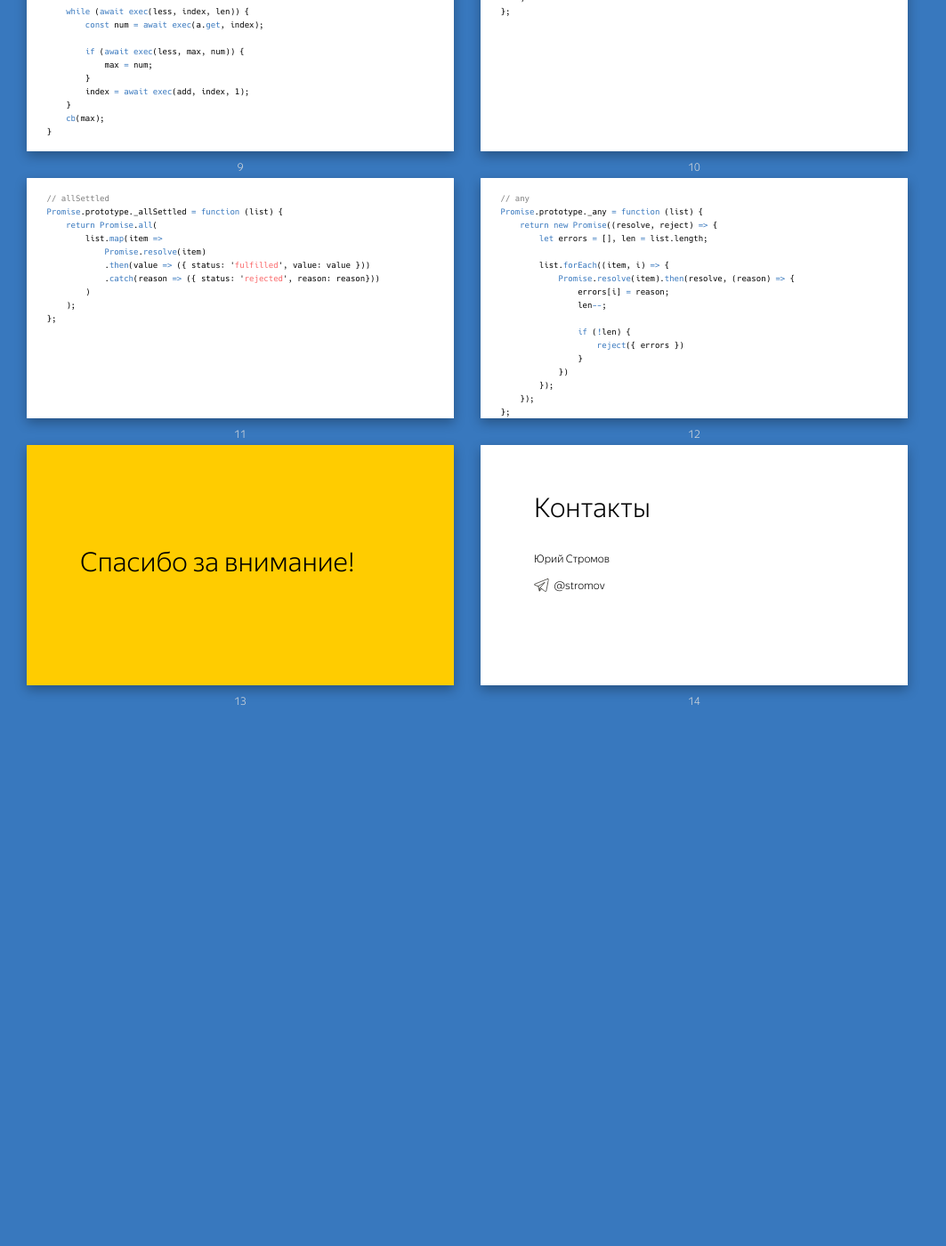
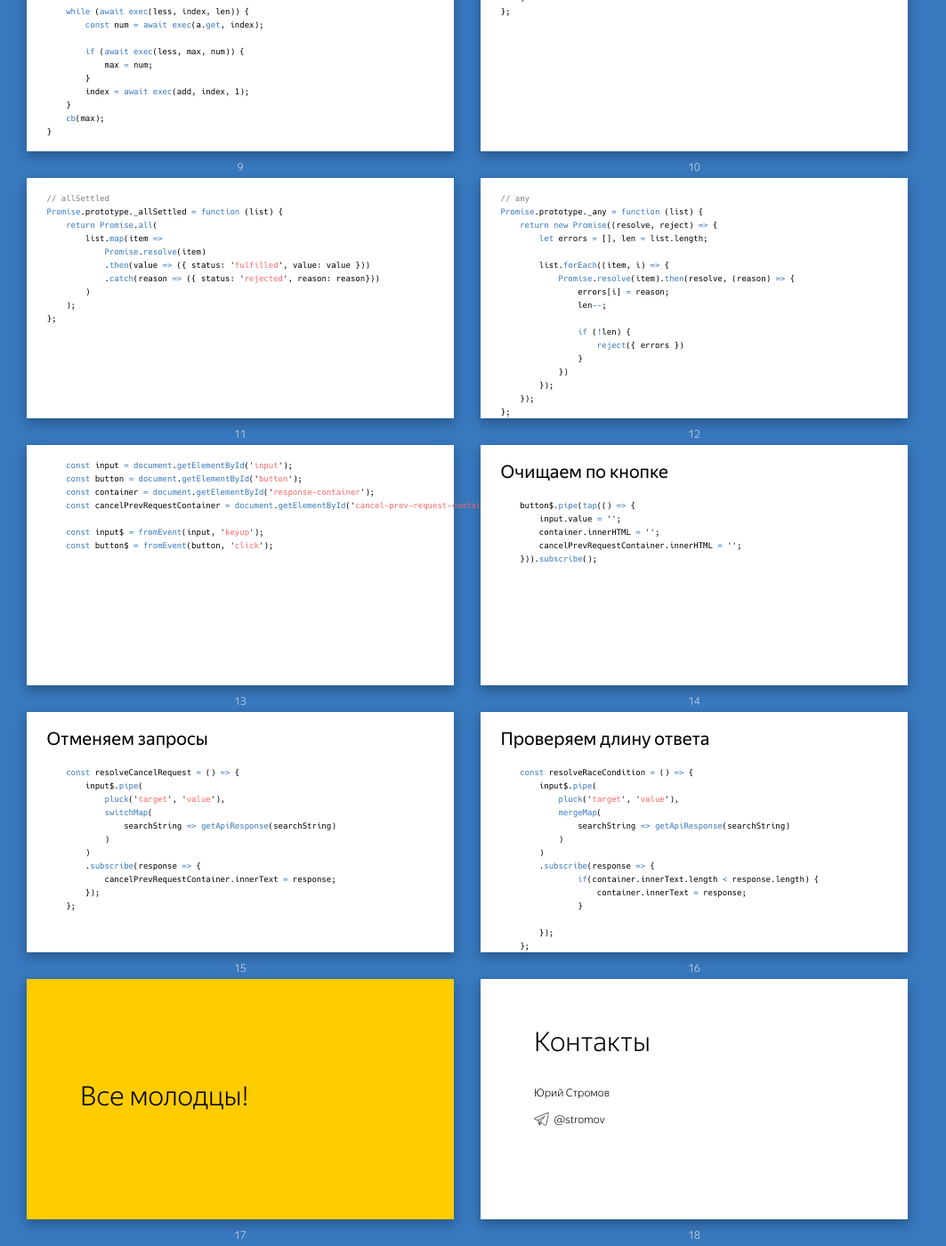
Before and after one commit to stromov/shri-async, a Jekyll site: the page built from index.md, in a window 1280 px wide and 1400 px high, scrolled down 1404 px. Shown: the whole window at 89% size, without its empty margins (0-1063 px from the left). Built offline with Jekyll 4.4.1, drawn with Linux system fonts in a browser that asks for light colours; our own code applies the rules of GitHub Pages for plain Markdown files; before the commit the page ends 2204 px from its top, so only the background shows below that.

Commit message:
upd presentation

````diff
--- a/index.md
+++ b/index.md
@@ -88,7 +88,7 @@ function exec(fn, ...args) {
 const result = await exec(add, 5, 3)
 ```
 
-## поиск максимального элемента
+## Поиск максимального элемента
 {:.fullscreen}
 
 ```js
@@ -162,7 +162,66 @@ Promise.prototype._any = function (list) {
 };
 ```
 
-## Спасибо за внимание!
+## Элементы и потоки
+{:.fullscreen}
+
+```js
+    const input = document.getElementById('input');
+    const button = document.getElementById('button');
+    const container = document.getElementById('response-container');
+    const cancelPrevRequestContainer = document.getElementById('cancel-prev-request-container');
+
+    const input$ = fromEvent(input, 'keyup');
+    const button$ = fromEvent(button, 'click');
+```
+
+## Очищаем по кнопке
+
+```js
+    button$.pipe(tap(() => {
+        input.value = '';
+        container.innerHTML = '';
+        cancelPrevRequestContainer.innerHTML = '';
+    })).subscribe();
+```
+
+## Отменяем запросы
+
+```js
+    const resolveCancelRequest = () => {
+        input$.pipe(
+            pluck('target', 'value'),
+            switchMap(
+                searchString => getApiResponse(searchString)
+            )
+        )
+        .subscribe(response => {
+            cancelPrevRequestContainer.innerText = response;
+        });
+    };
+```
+
+## Проверяем длину ответа
+
+```js
+    const resolveRaceCondition = () => {
+        input$.pipe(
+            pluck('target', 'value'),
+            mergeMap(
+                searchString => getApiResponse(searchString)
+            )
+        )
+        .subscribe(response => {
+                if(container.innerText.length < response.length) {
+                    container.innerText = response;
+                }
+
+        });
+    };
+```
+
+
+## Все молодцы!
 {:.section}
 
 ## Контакты
````
